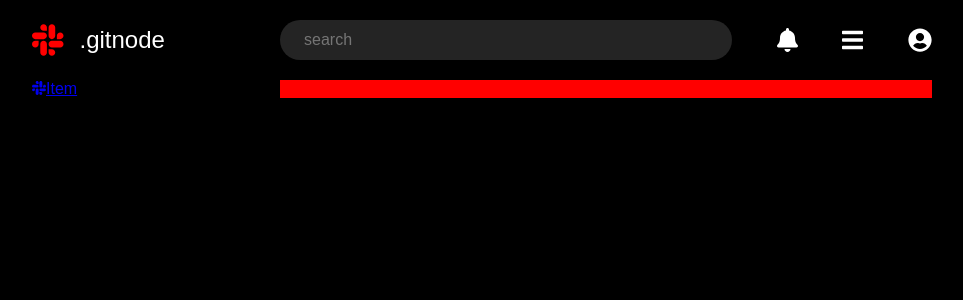
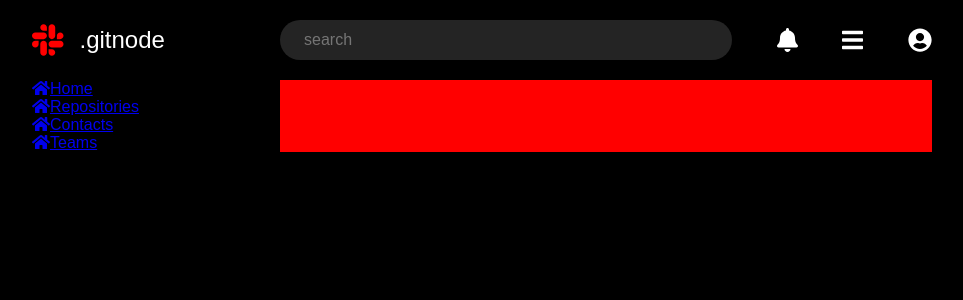
Before and after one commit to rarcz29/cnode-client, a React (Create React App) app: page / in a window 1280 px wide. Shown: the top 300 px of the page, without its empty margins (158-1121 px from the left). Built offline with nearby package versions, Linux system fonts and the light colour scheme.

Commit message:
Update the side nav

```diff
--- a/src/components/layouts/HomeLayout/components/SideNav/SideNav.tsx
+++ b/src/components/layouts/HomeLayout/components/SideNav/SideNav.tsx
@@ -1,20 +1,52 @@
-import { faSlack } from '@fortawesome/free-brands-svg-icons';
+import { IconDefinition } from '@fortawesome/free-brands-svg-icons';
+import { faHome } from '@fortawesome/free-solid-svg-icons';
 import { FontAwesomeIcon } from '@fortawesome/react-fontawesome';
 import React from 'react';
-import styled from 'styled-components';
 import NavItem from '../NavItem';
+import { Aside } from './style';
+
+type Item = {
+  to: string;
+  icon: IconDefinition;
+  text: string;
+};
+
+const items: Item[] = [
+  {
+    to: '#',
+    icon: faHome,
+    text: 'Home',
+  },
+  {
+    to: '#',
+    icon: faHome,
+    text: 'Repositories',
+  },
+  {
+    to: '#',
+    icon: faHome,
+    text: 'Contacts',
+  },
+  {
+    to: '#',
+    icon: faHome,
+    text: 'Teams',
+  },
+];
 
 type SideNavProps = {};
 
-const Aside = styled.aside`
-  width: 248px;
-`;
-
 const SideNav: React.FC<SideNavProps> = () => (
   <Aside>
-    <NavItem to="#" icon={<FontAwesomeIcon icon={faSlack} />}>
-      Item
-    </NavItem>
+    {items.map((item) => (
+      <NavItem
+        key={item.text}
+        to={item.to}
+        icon={<FontAwesomeIcon icon={item.icon} />}
+      >
+        {item.text}
+      </NavItem>
+    ))}
   </Aside>
 );
 
--- /dev/null
+++ b/src/components/layouts/HomeLayout/components/SideNav/style.ts
@@ -0,0 +1,5 @@
+import styled from 'styled-components';
+
+export const Aside = styled.aside`
+  width: 248px;
+`;
```
